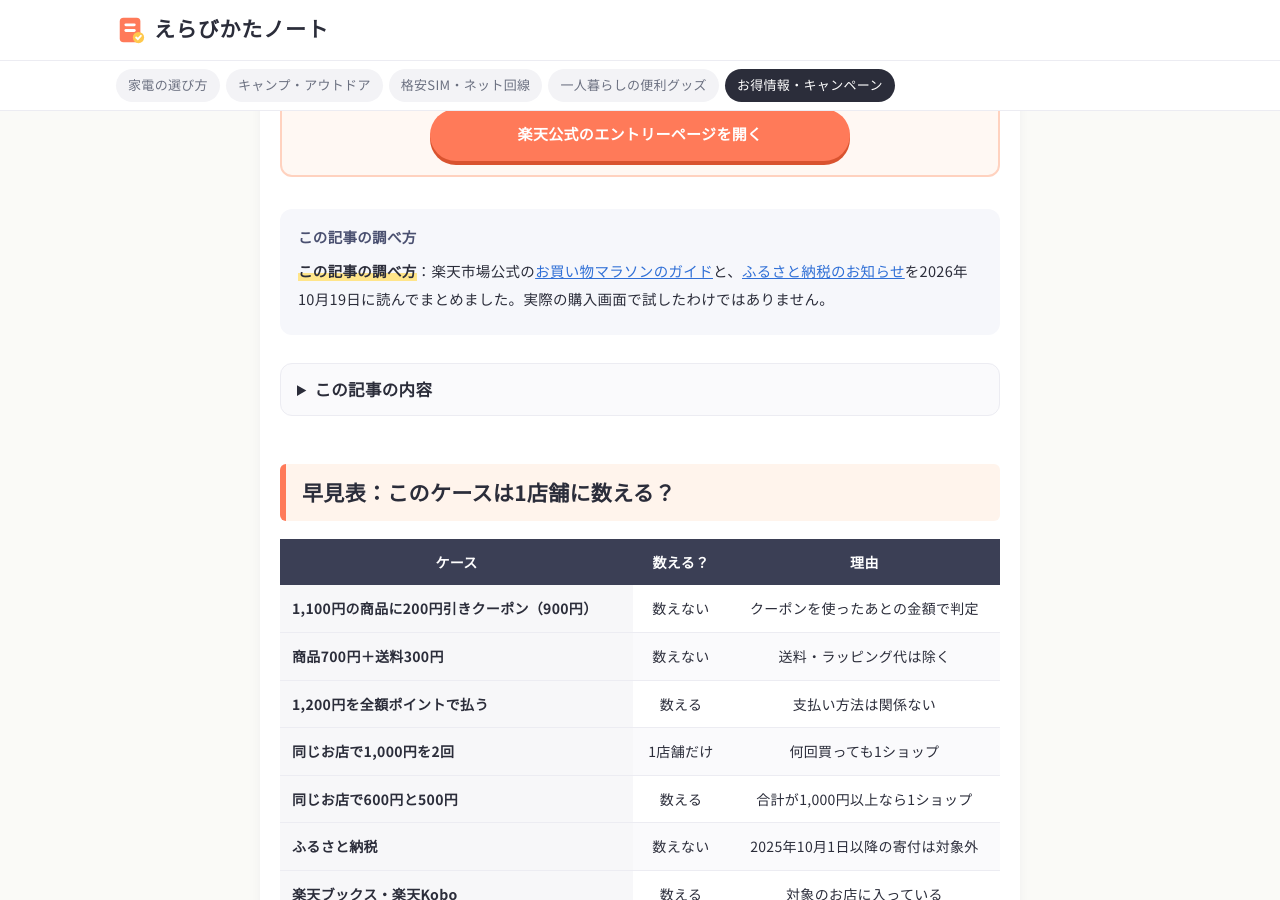
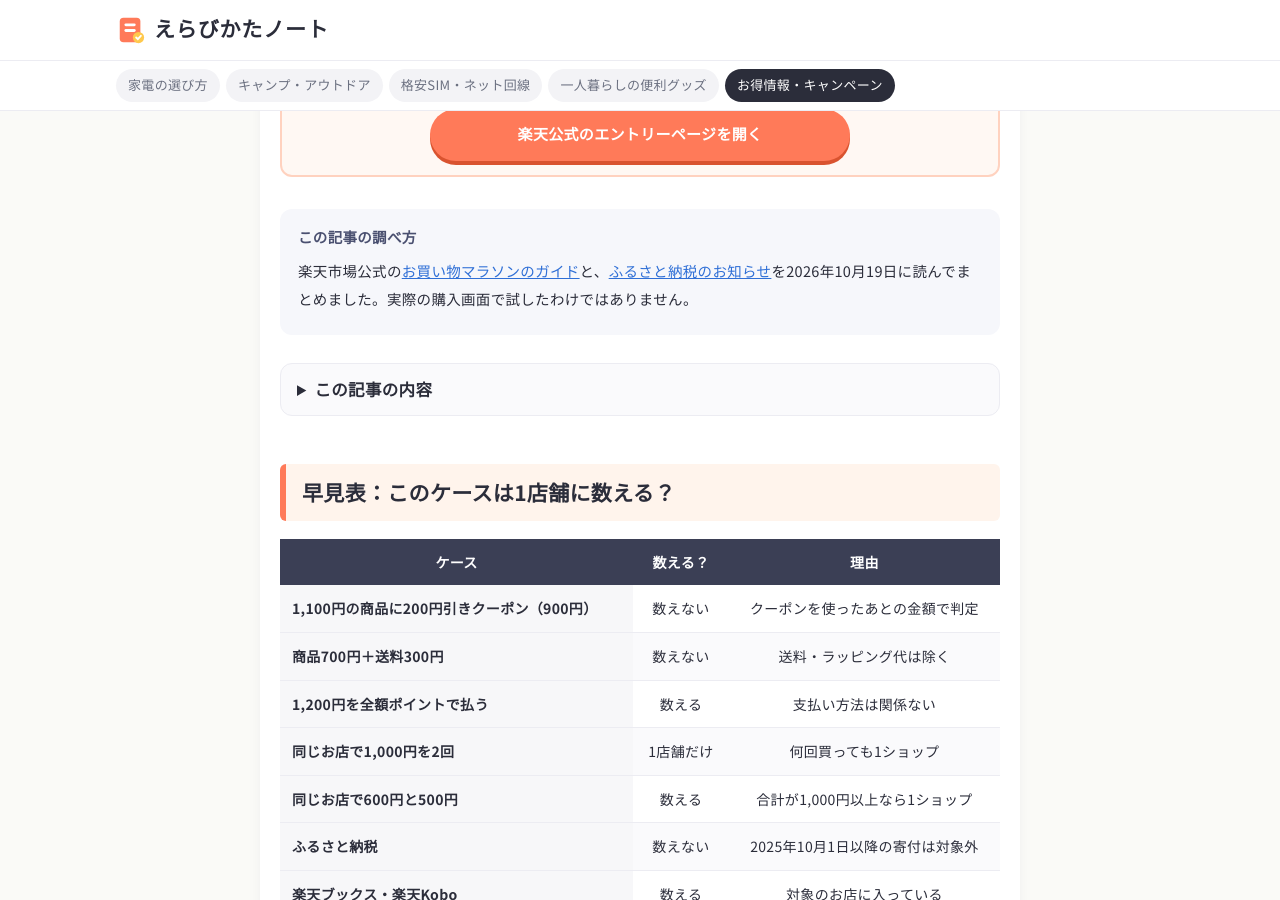
Before and after one commit to SakO377/blog, a Jekyll site: the page built from _posts/2026-10-19-rakuten-marathon-rule.md, in a window 1280 px wide and 900 px high, scrolled down 984 px. Built offline with Jekyll 4.4.1, drawn with Linux system fonts in a browser that asks for light colours.

Commit message:
調べ方の見出しが2回出ていたのを直した
Co-Authored-By: Claude Opus 5.5 (1M context) <noreply@anthropic.com>
Claude-Session: https://claude.ai/code/session_019rdBYk4JmCDr1xkVpDoYVB

```diff
--- a/_posts/2026-10-19-rakuten-marathon-rule.md
+++ b/_posts/2026-10-19-rakuten-marathon-rule.md
@@ -18,7 +18,7 @@ description: "お買い物マラソンの1,000円以上はクーポン後・送
 
 <div class="method" markdown="1">
 
-**この記事の調べ方**：楽天市場公式の[お買い物マラソンのガイド](https://event.rakuten.co.jp/campaign/point-up/marathon/guide/){:target="_blank" rel="nofollow noopener"}と、[ふるさと納税のお知らせ](https://event.rakuten.co.jp/furusato/notice/20250901/){:target="_blank" rel="nofollow noopener"}を2026年10月19日に読んでまとめました。実際の購入画面で試したわけではありません。
+楽天市場公式の[お買い物マラソンのガイド](https://event.rakuten.co.jp/campaign/point-up/marathon/guide/){:target="_blank" rel="nofollow noopener"}と、[ふるさと納税のお知らせ](https://event.rakuten.co.jp/furusato/notice/20250901/){:target="_blank" rel="nofollow noopener"}を2026年10月19日に読んでまとめました。実際の購入画面で試したわけではありません。
 
 </div>
 
```
